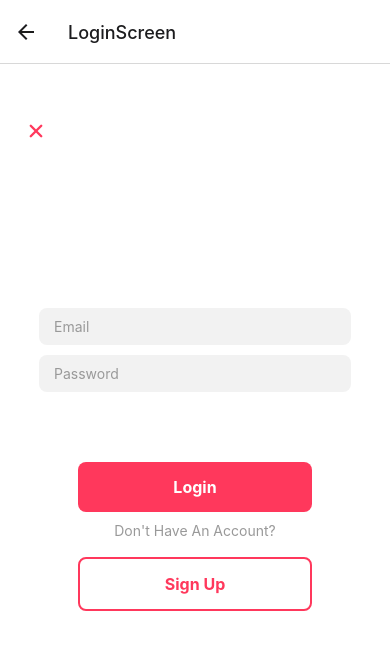
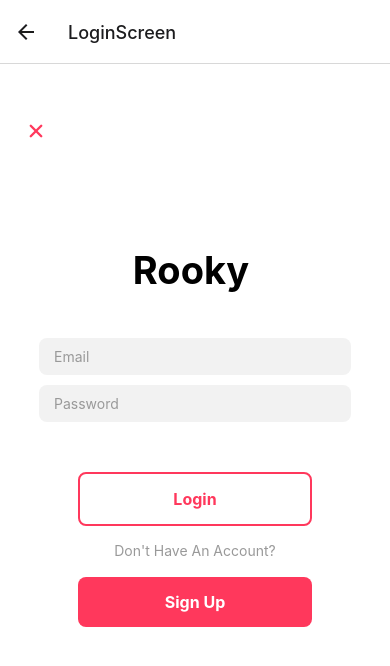
Before and after one commit to armdoctor/Rooky, a React Native app: screen /LoginScreen in a window 390 px wide. Shown: the top 666 px of the page. Built offline with nearby package versions, Linux system fonts and the light colour scheme; no server answers; the database is empty.

Commit message:
Edit to LoginScreen

```diff
--- a/screens/LoginScreen.js
+++ b/screens/LoginScreen.js
@@ -54,6 +54,7 @@ const LoginScreen = ({ closeModal, targetScreen, navigation }) => {
       <TouchableOpacity onPress={handleCloseModal} style={styles.closeButton}>
       <Icon name="close" size={24} color="#FF385C" />
       </TouchableOpacity>
+      <Text style={styles.header}>Rooky</Text>
       <View style={styles.inputContainer}>
         <TextInput
           placeholder='Email'
@@ -74,16 +75,16 @@ const LoginScreen = ({ closeModal, targetScreen, navigation }) => {
       <View style={styles.buttonContainer}>
         <TouchableOpacity
           onPress={handleLogin}
-          style={styles.button}
+          style={[styles.button, styles.buttonOutline]}
         >
-          <Text style={styles.buttonText}>Login</Text>
+          <Text style={styles.buttonOutlineText}>Login</Text>
         </TouchableOpacity>
         <Text style={styles.textStyle}>Don't Have An Account?</Text>
         <TouchableOpacity
           onPress={handleSignUp}
-          style={[styles.button, styles.buttonOutline]}
+          style={[styles.button]}
         >
-          <Text style={styles.buttonOutlineText}>Sign Up</Text>
+          <Text style={styles.buttonText}>Sign Up</Text>
         </TouchableOpacity>
       </View>
     </KeyboardAvoidingView>
@@ -118,7 +119,13 @@ const styles = StyleSheet.create({
       width: '60%',
       justifyContent: 'center',
       alignItems: 'center',
-      marginTop: 40,
+      marginTop: 20,
+    },
+    header: {
+      fontSize: 38,
+      fontWeight: 'bold',
+      top: -35,
+      right: 4,
     },
     button: {
       backgroundColor: '#FF385C',
@@ -145,7 +152,7 @@ const styles = StyleSheet.create({
       fontSize: 16,
     },
     textStyle: {
-      marginTop: 10,
+      marginTop: 16,
       marginBottom: 8,
       color: '#999',
       fontSize: 14,
```
Also changed, not shown: 1 other file (tests, documents, lock files or other folders).
